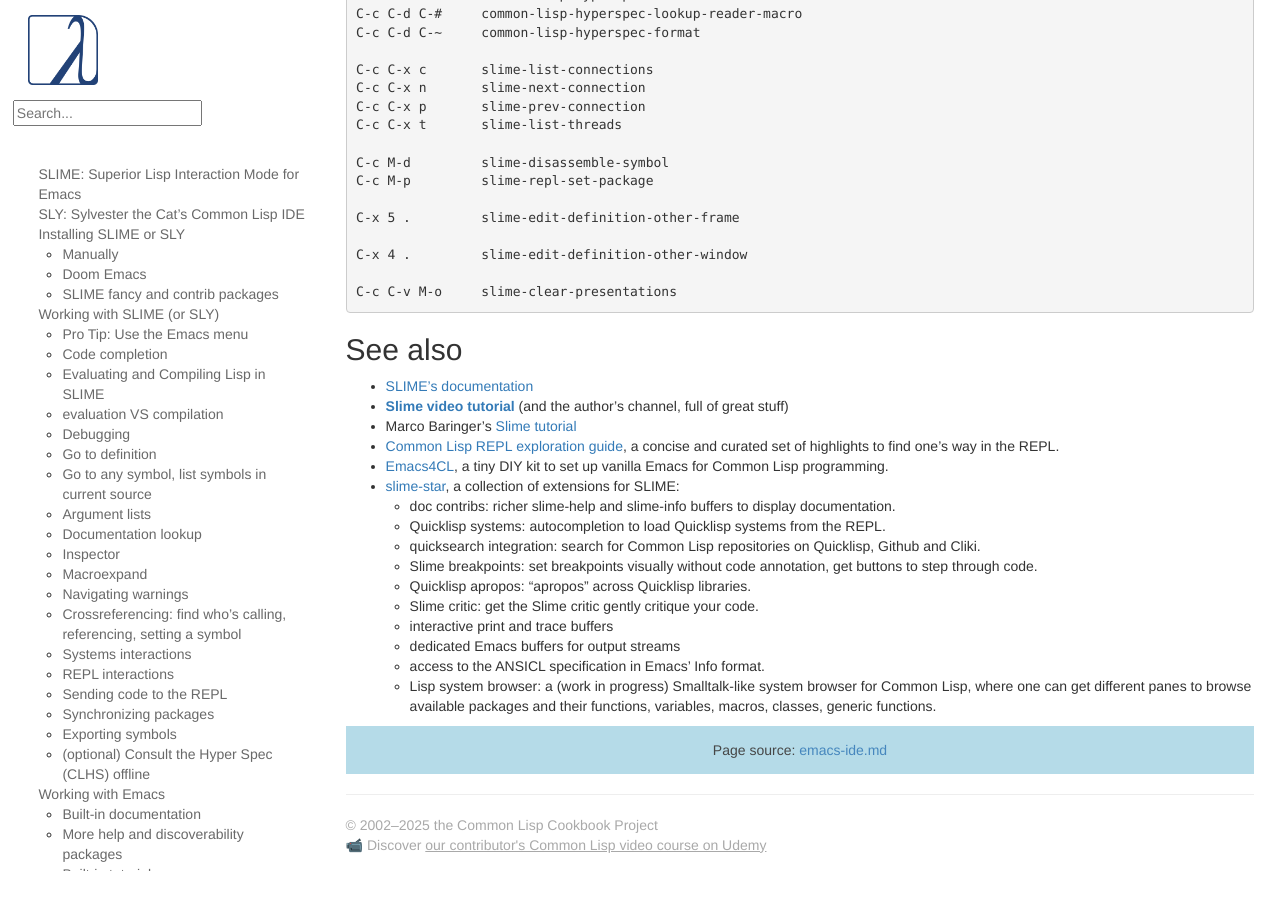
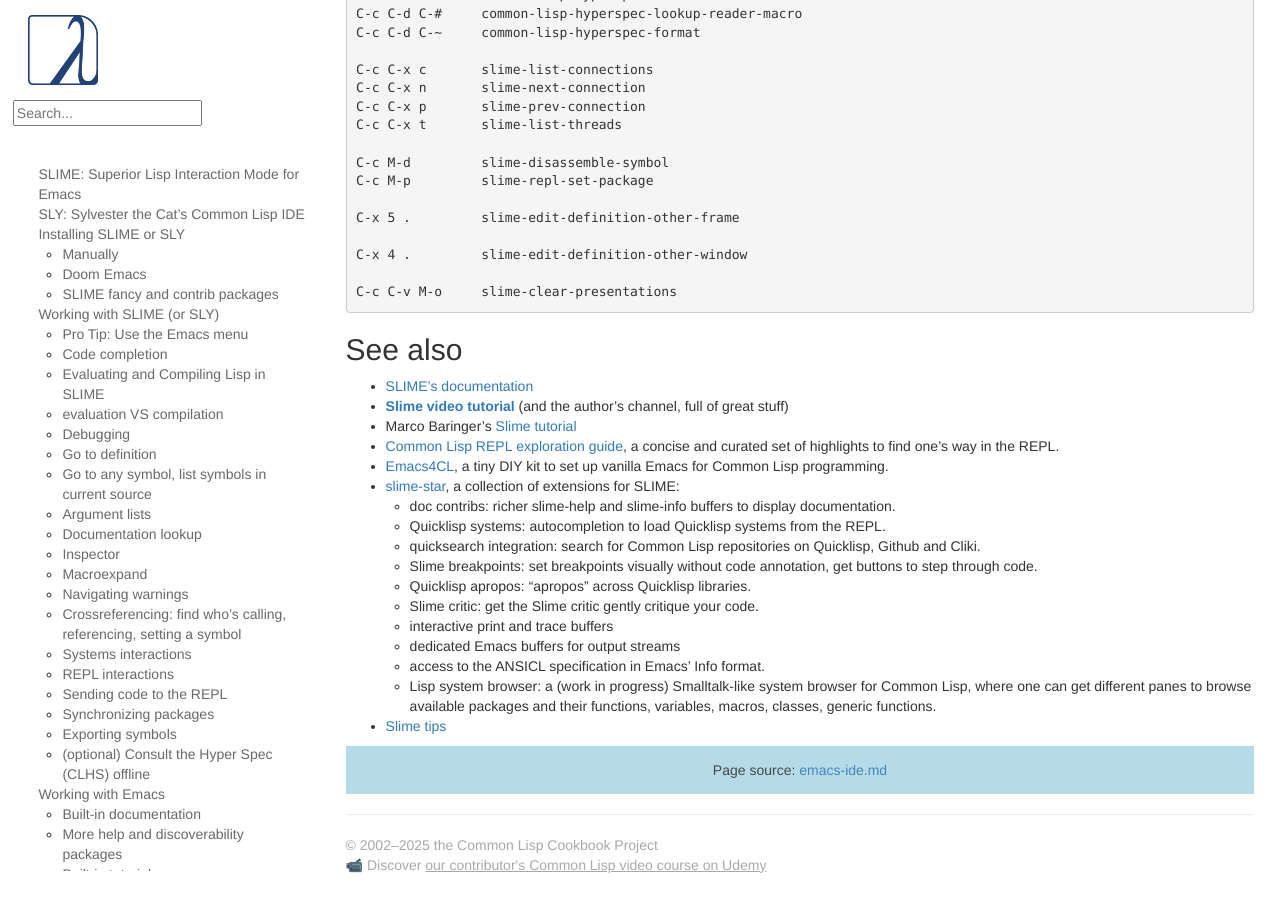
Before and after one commit to LispCookbook/cl-cookbook, a Jekyll site: the page built from emacs-ide.md, in a window 1280 px wide and 900 px high, scrolled down 22032 px. Built offline with Jekyll 4.4.1, drawn with Linux system fonts in a browser that asks for light colours.

Commit message:
emacs-ide: slime tips link

```diff
--- a/emacs-ide.md
+++ b/emacs-ide.md
@@ -1259,3 +1259,4 @@
   * dedicated Emacs buffers for output streams
   * access to the ANSICL specification in Emacs' Info format.
   * Lisp system browser: a (work in progress) Smalltalk-like system browser for Common Lisp, where one can get different panes to browse available packages and their functions, variables, macros, classes, generic functions.
+- [Slime tips](https://github.com/lisp-tips/lisp-tips/issues?q=state%3Aopen%20label%3A%22slime%22)
```
